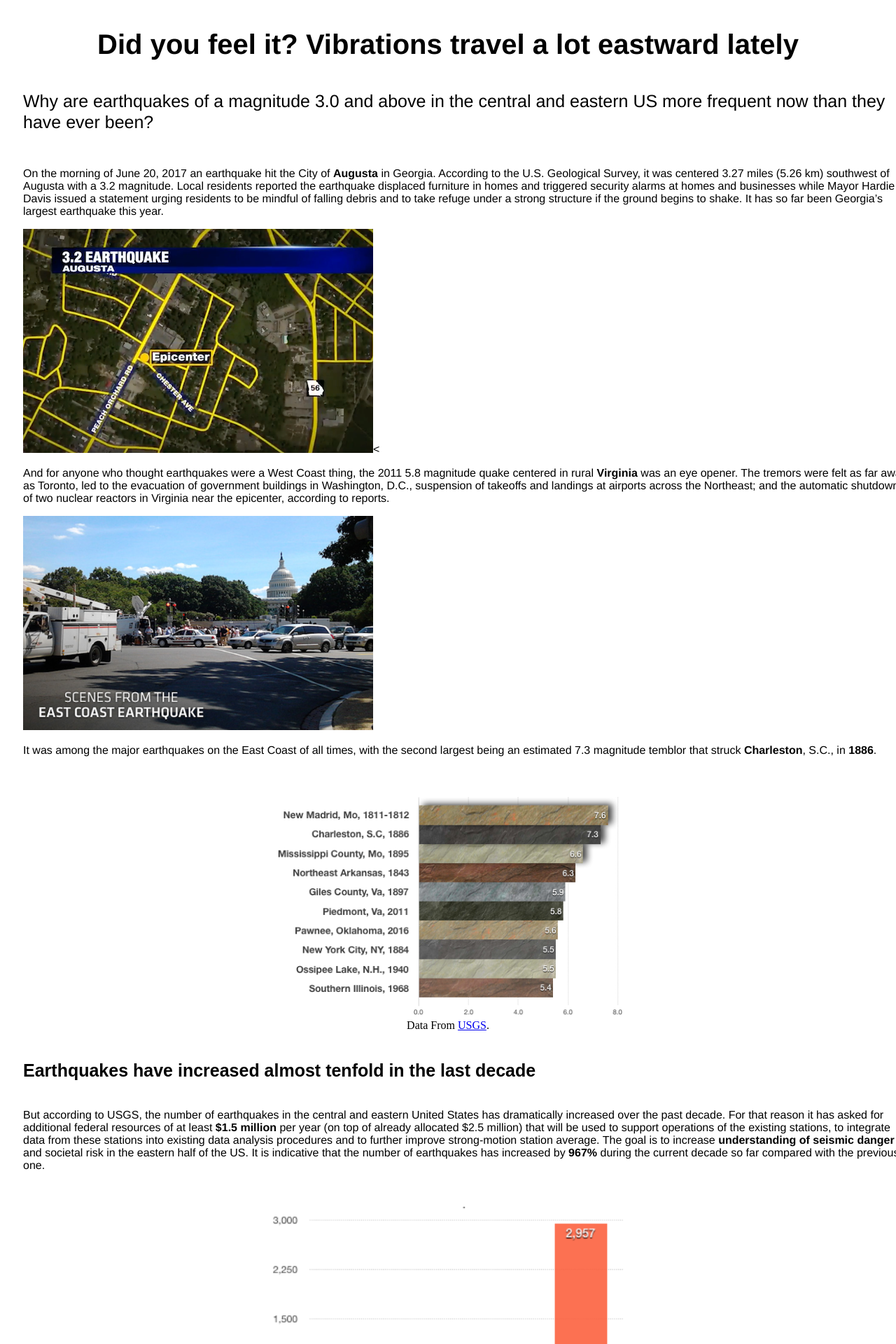
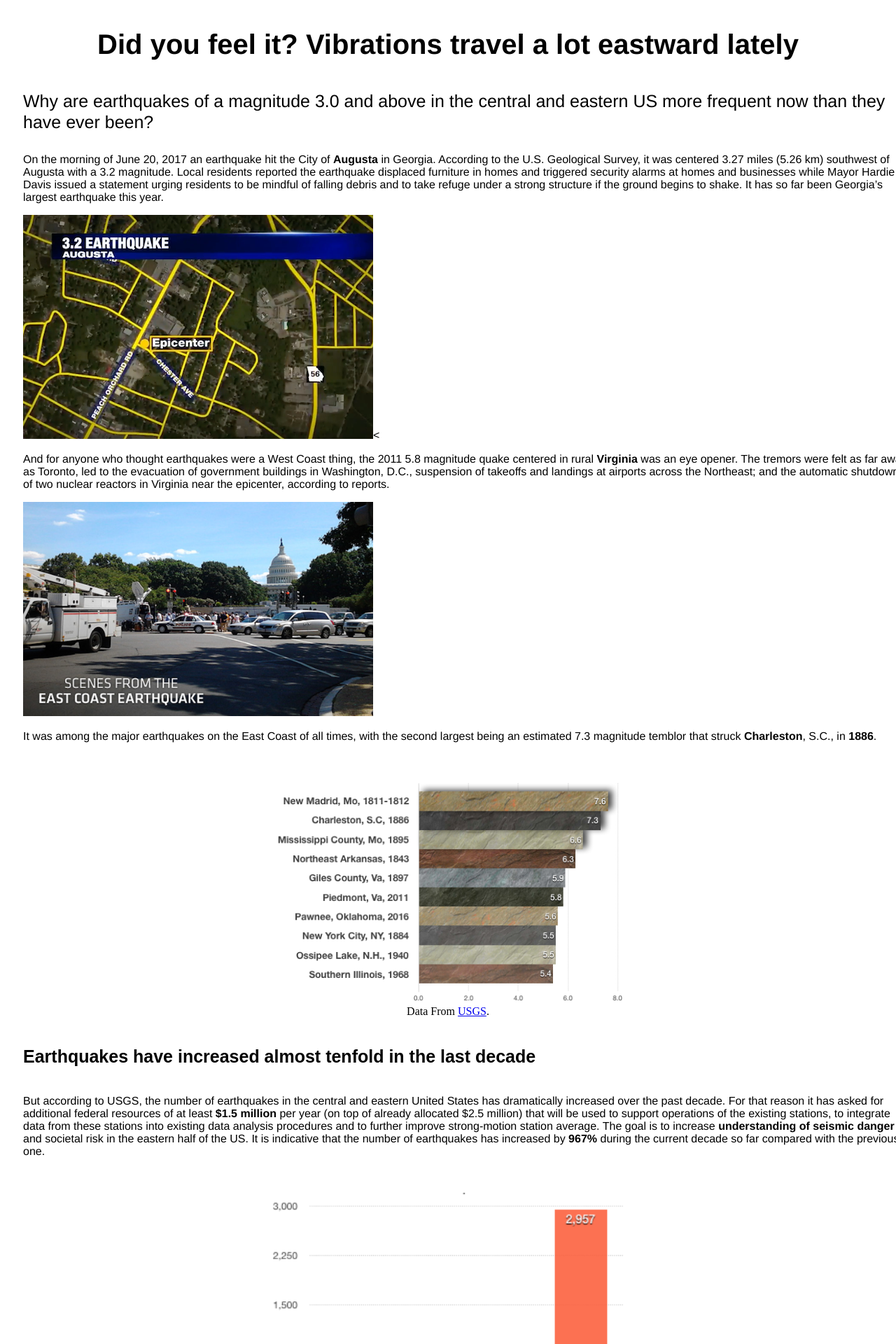
Before and after one commit to chrgavalas/data-projects, a Jekyll site: the page docs/US-Earthquakes/index.html, which Jekyll copies as it is, in a window 1280 px wide. Shown: the top 1920 px of the page at 70% size. Built offline with Jekyll 4.4.1, drawn with Linux system fonts in a browser that asks for light colours.

Commit message:
Earthquakes

```diff
--- a/docs/US-Earthquakes/index.html
+++ b/docs/US-Earthquakes/index.html
@@ -9,7 +9,7 @@
   <body>
   <h1 class="restaurant">Did you feel it? Vibrations travel a lot eastward lately</h1>
   <div class="text"> Why are earthquakes of a magnitude 3.0 and above in the central and eastern US more frequent now than they have ever been?  </div>
-  <div class="story_article"> <p>On the morning of June 20, 2017 an earthquake hit the City of <b>Augusta</b> in Georgia. According to the U.S. Geological Survey, it was centered 3.27 miles (5.26 km) southwest of Augusta with a 3.2 magnitude. Local residents reported the earthquake displaced furniture in homes and triggered security alarms at homes and businesses while Mayor Hardie Davis issued a statement urging residents to be mindful of falling debris and to take refuge under a strong structure if the ground begins to shake. It has so far been Georgia’s largest earthquake this year.</p>
+  <div class="article_after_title"> <p>On the morning of June 20, 2017 an earthquake hit the City of <b>Augusta</b> in Georgia. According to the U.S. Geological Survey, it was centered 3.27 miles (5.26 km) southwest of Augusta with a 3.2 magnitude. Local residents reported the earthquake displaced furniture in homes and triggered security alarms at homes and businesses while Mayor Hardie Davis issued a statement urging residents to be mindful of falling debris and to take refuge under a strong structure if the ground begins to shake. It has so far been Georgia’s largest earthquake this year.</p>
   <img src="earth-georgia.png"><
   <p>And for anyone who thought earthquakes were a West Coast thing, the 2011 5.8 magnitude quake centered in rural <b>Virginia</b> was an eye opener. The tremors were felt as far away as Toronto, led to the evacuation of government buildings in Washington, D.C., suspension of takeoffs and landings at airports across the Northeast; and the automatic shutdown of two nuclear reactors in Virginia near the epicenter, according to reports.
 </p>
```
